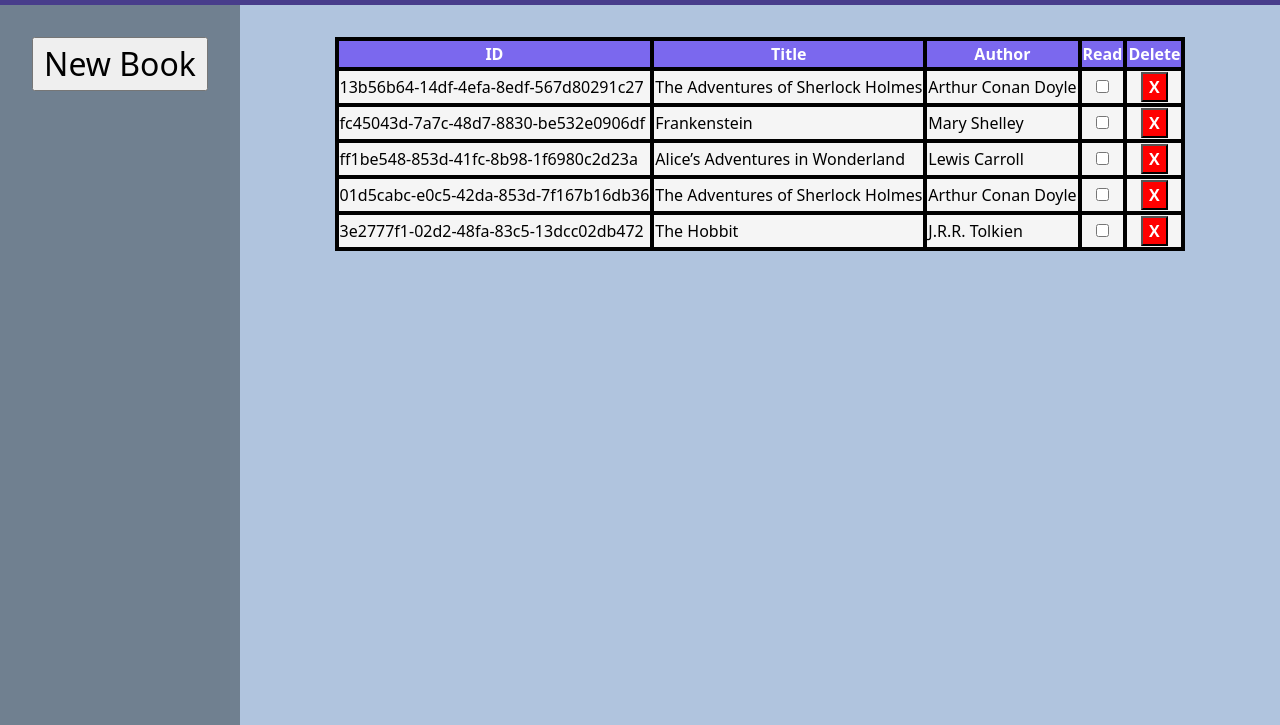
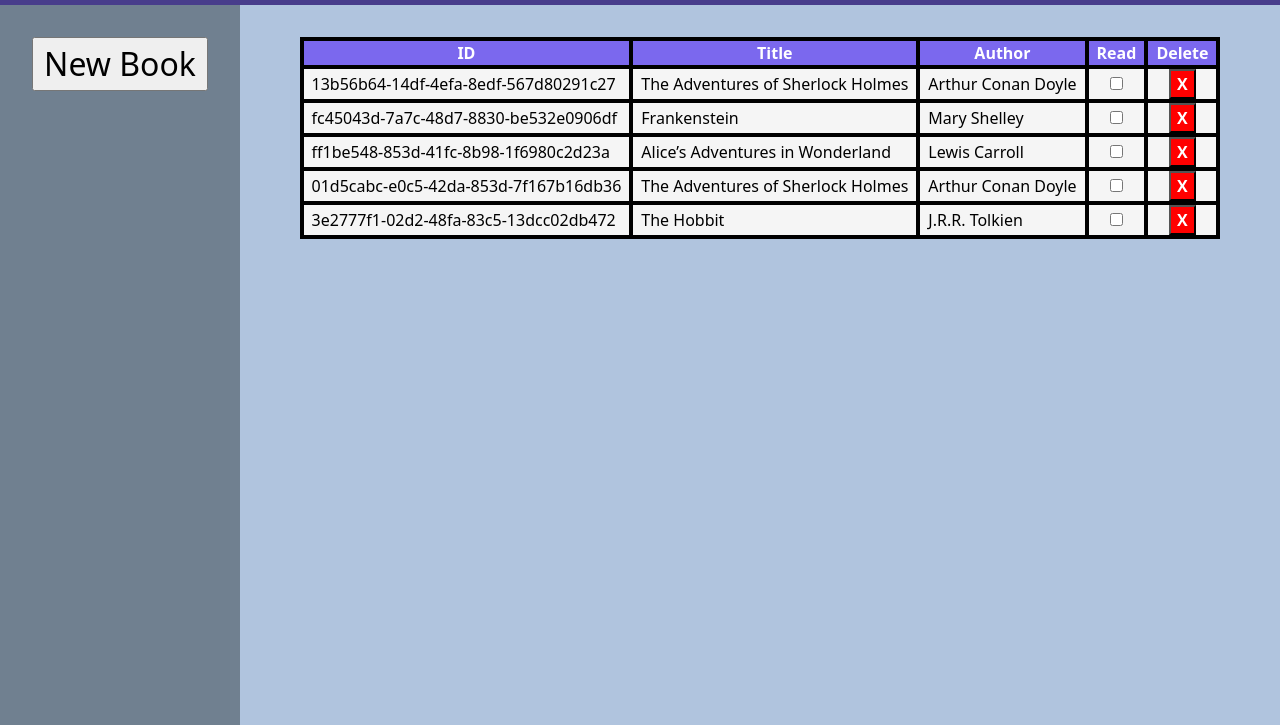
Before and after one commit to CyberDagger/odin_library, a plain HTML site: page index.html in a window 1280 px wide. Shown: the part 75-800 px from the top of the page. Drawn offline with Linux system fonts and the light colour scheme.

Commit message:
Table padding

```diff
--- a/styles.css
+++ b/styles.css
@@ -48,10 +48,12 @@ table {
 th {
     color: white;
     background-color: mediumslateblue;
+    padding: 0 0.5rem;
 }
 
 td {
     background-color: whitesmoke;
+    padding: 0 0.5rem;
 }
 
 table, td, th {
```
